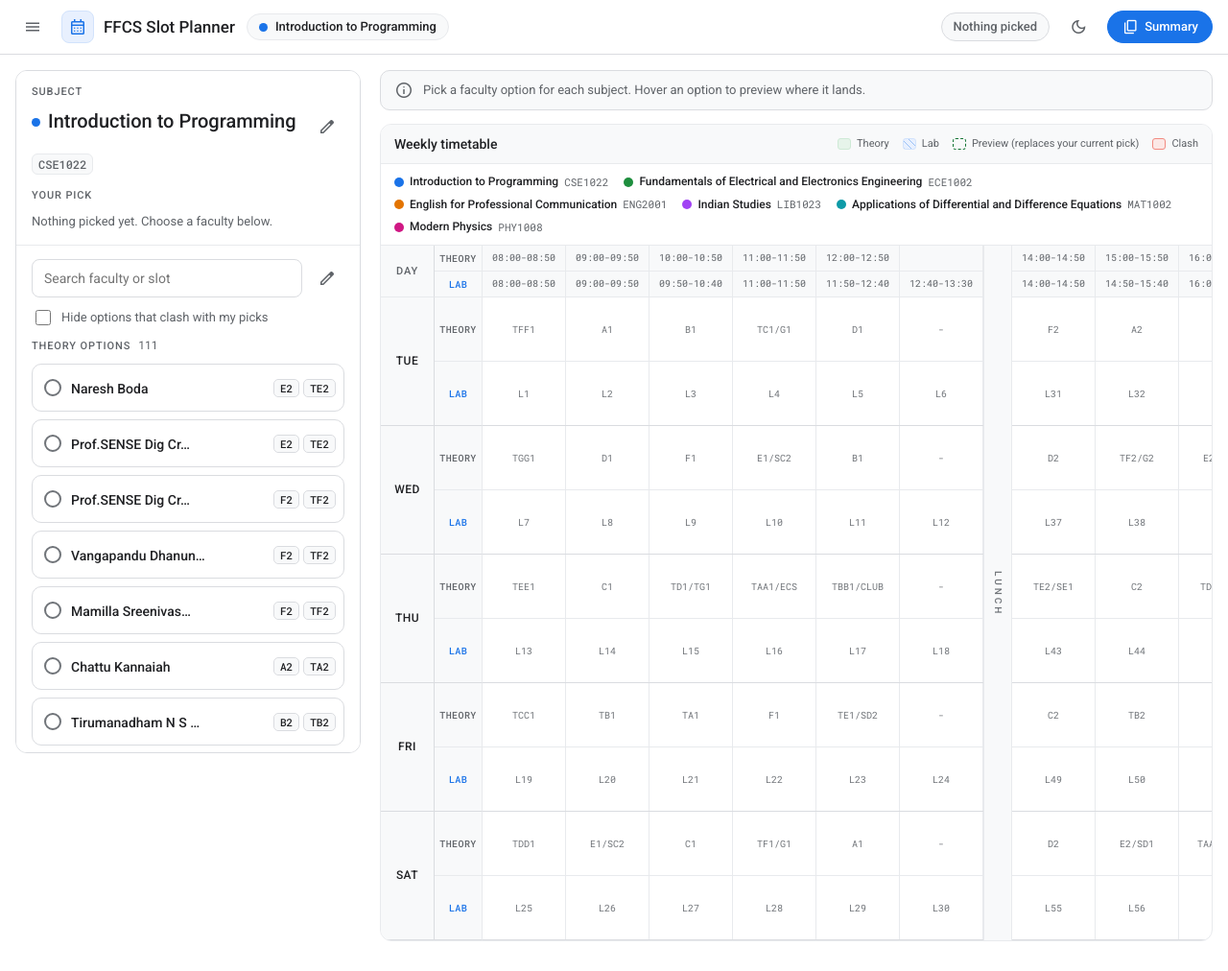
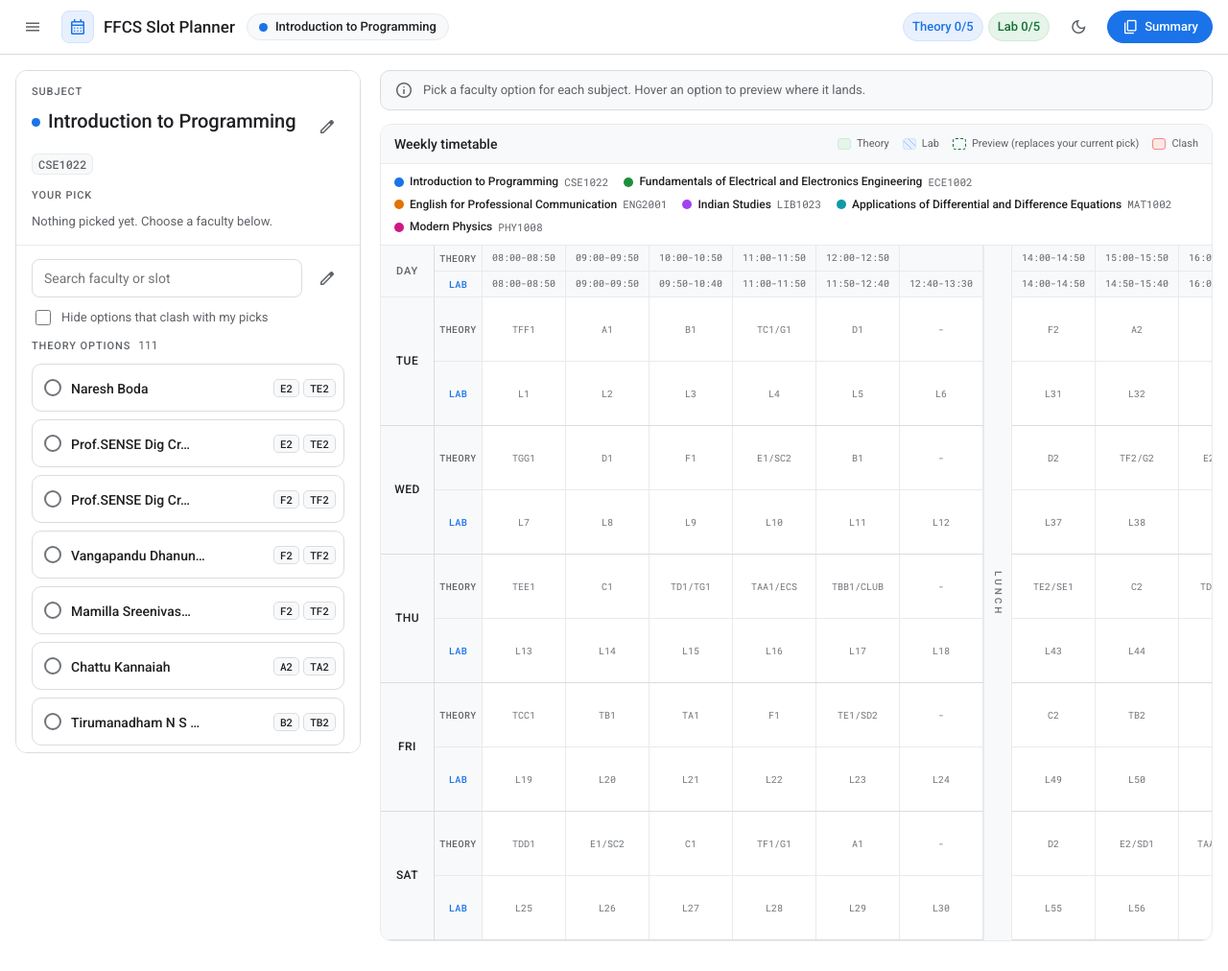
Before and after one commit to dheemansa/ffcs-slot-planner, a website with bundled scripts: page index.html in a window 1280 px wide. Shown: the whole page at 96% size. Built offline with nearby package versions, Linux system fonts and the light colour scheme.

Commit message:
feat: add theory and lab selection indicators with tooltips

```diff
--- a/assets/js/planner-app.js
+++ b/assets/js/planner-app.js
@@ -800,23 +800,69 @@ function renderTop(an) {
             '</span>';
     } else c.hidden = true;
     const st = $('#stat');
-    const placed = state.subjects.filter((x) => x.sel.theory || x.sel.lab).length;
-    if (an.count) {
-        st.className = 'stat bad';
-        st.innerHTML = icon('error', 16) + an.count + (an.count === 1 ? ' clash' : ' clashes');
-    } else if (an.items.length) {
-        st.className = 'stat';
-        st.innerHTML =
-            icon('check_circle', 16) +
-            'No clashes · ' +
-            placed +
+    const indicator = (group, name) => {
+        const applicable = state.subjects.filter((subject) =>
+            subject.options.some((option) => groupOf(option) === group)
+        );
+        const chosen = applicable.filter((subject) =>
+            subject.options.some(
+                (option) => groupOf(option) === group && option.id === subject.sel[group]
+            )
+        );
+        const remaining = applicable.filter((subject) => !chosen.includes(subject));
+        const subjectList = (subjects) =>
+            subjects.length
+                ? '<ul>' +
+                  subjects
+                      .map(
+                          (subject) =>
+                              '<li style="--sc:' +
+                              subject.color +
+                              '">' +
+                              esc(subject.name) +
+                              '</li>'
+                      )
+                      .join('') +
+                  '</ul>'
+                : '<p>None</p>';
+        return (
+            '<span class="stat-part ' +
+            group +
+            '" tabindex="0" aria-describedby="stat-' +
+            group +
+            '-tooltip">' +
+            name +
+            ' ' +
+            chosen.length +
             '/' +
-            state.subjects.length +
-            ' placed';
-    } else {
-        st.className = 'stat idle';
-        st.textContent = 'Nothing picked';
-    }
+            applicable.length +
+            '<span class="stat-tooltip" id="stat-' +
+            group +
+            '-tooltip" role="tooltip"><b>' +
+            name +
+            ' chosen</b>' +
+            subjectList(chosen) +
+            '<b>' +
+            name +
+            ' left to choose</b>' +
+            subjectList(remaining) +
+            '</span>' +
+            '</span>'
+        );
+    };
+    st.className = 'stat';
+    st.innerHTML =
+        indicator('theory', 'Theory') +
+        indicator('lab', 'Lab') +
+        (an.count
+            ? '<span class="stat-clashes" title="' +
+              an.count +
+              (an.count === 1 ? ' clash' : ' clashes') +
+              '">' +
+              icon('error', 16) +
+              an.count +
+              '</span>'
+            : '');
 }
 function render() {
     const an = analyse();
--- a/assets/slot-planner.css
+++ b/assets/slot-planner.css
@@ -253,25 +253,80 @@ button {
 .stat {
     display: inline-flex;
     align-items: center;
-    gap: 6px;
-    padding: 5px 12px;
+    gap: 5px;
+    padding: 0;
+    border: 0;
+    background: transparent;
+    color: var(--ink);
+    white-space: nowrap;
+}
+.stat-part,
+.stat-clashes {
+    display: inline-flex;
+    align-items: center;
+    gap: 5px;
+    padding: 5px 9px;
     border-radius: 999px;
     font-size: 13px;
     font-weight: 500;
-    border: 1px solid var(--ok-line);
+    border: 1px solid var(--accent-line);
+    background: var(--accent-wash);
+    color: var(--accent);
+}
+.stat-part {
+    position: relative;
+    cursor: default;
+}
+.stat-tooltip {
+    display: none;
+    position: absolute;
+    top: calc(100% + 8px);
+    right: 0;
+    z-index: 70;
+    width: max-content;
+    max-width: min(280px, 80vw);
+    padding: 10px 12px;
+    border: 1px solid var(--line);
+    border-radius: 8px;
+    background: var(--surface);
+    color: var(--ink);
+    box-shadow: var(--shadow);
+    white-space: normal;
+    font-size: 12px;
+    font-weight: 400;
+    cursor: default;
+}
+.stat-part:hover .stat-tooltip,
+.stat-part:focus .stat-tooltip {
+    display: block;
+}
+.stat-tooltip b {
+    display: block;
+    margin-bottom: 3px;
+    color: var(--ink);
+}
+.stat-tooltip ul,
+.stat-tooltip p {
+    margin: 0 0 8px;
+}
+.stat-tooltip ul {
+    padding-left: 18px;
+}
+.stat-tooltip li::marker {
+    color: var(--sc);
+}
+.stat-tooltip li {
+    overflow-wrap: anywhere;
+}
+.stat-part.lab {
+    border-color: var(--ok-line);
     background: var(--ok-wash);
     color: var(--ok);
-    white-space: nowrap;
 }
-.stat.bad {
+.stat-clashes {
     border-color: var(--bad-line);
     background: var(--bad-wash);
     color: var(--bad);
-}
-.stat.idle {
-    border-color: var(--line);
-    background: var(--surface-2);
-    color: var(--ink-2);
 }
 .btn {
     display: inline-flex;
```
